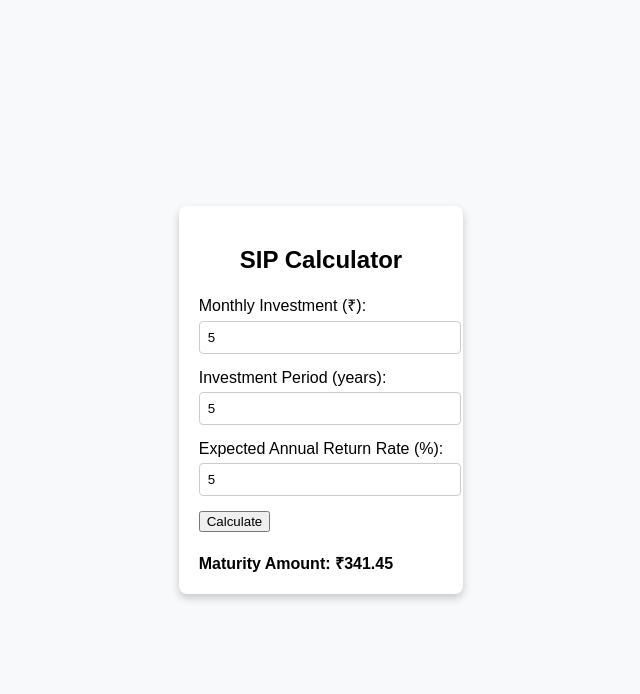
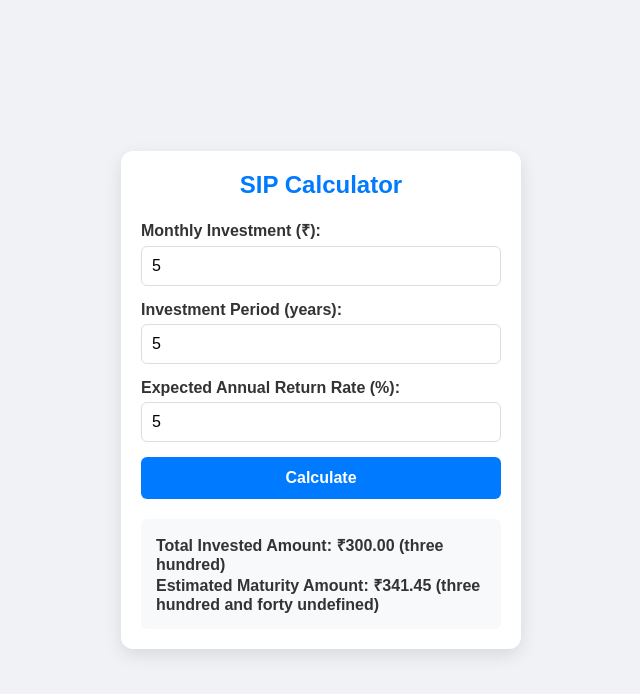
Before and after one commit to aniketsng/sip, a plain HTML site: page index.html in a window 1280 px wide. Both pictures are taken after typing "5", "5", "5" into the empty fields and a click on the button "Calculate". Shown: the whole page, without its empty margins (319-959 px from the left). Drawn offline with Linux system fonts and the light colour scheme.

Commit message:
Update index.html

```diff
--- a/index.html
+++ b/index.html
@@ -5,41 +5,81 @@
   <meta name="viewport" content="width=device-width, initial-scale=1.0">
   <title>SIP Calculator</title>
   <style>
+    /* Basic Reset */
+    * {
+      box-sizing: border-box;
+      margin: 0;
+      padding: 0;
+      font-family: Arial, sans-serif;
+    }
+    /* Body and Calculator Container */
     body {
-      font-family: Arial, sans-serif;
       display: flex;
       justify-content: center;
       align-items: center;
       min-height: 100vh;
-      margin: 0;
-      background-color: #f8f9fa;
+      background-color: #f0f2f5;
+      color: #333;
     }
     .calculator {
+      width: 100%;
       max-width: 400px;
       padding: 20px;
-      background-color: white;
-      border-radius: 8px;
-      box-shadow: 0 4px 8px rgba(0, 0, 0, 0.2);
+      background-color: #ffffff;
+      border-radius: 12px;
+      box-shadow: 0 6px 18px rgba(0, 0, 0, 0.1);
     }
     .calculator h2 {
       text-align: center;
+      color: #007bff;
+      margin-bottom: 20px;
     }
+    /* Form Styles */
     .form-group {
       margin-bottom: 15px;
     }
     .form-group label {
       display: block;
       margin-bottom: 5px;
+      font-weight: bold;
     }
     .form-group input {
       width: 100%;
-      padding: 8px;
-      border: 1px solid #ccc;
-      border-radius: 4px;
+      padding: 10px;
+      border: 1px solid #ddd;
+      border-radius: 6px;
+      font-size: 16px;
     }
+    .form-group input:focus {
+      outline: none;
+      border-color: #007bff;
+      box-shadow: 0 0 5px rgba(0, 123, 255, 0.3);
+    }
+    /* Button Styles */
+    button {
+      width: 100%;
+      padding: 12px;
+      background-color: #007bff;
+      color: #fff;
+      font-size: 16px;
+      font-weight: bold;
+      border: none;
+      border-radius: 6px;
+      cursor: pointer;
+      transition: background-color 0.3s ease;
+    }
+    button:hover {
+      background-color: #0056b3;
+    }
+    /* Result Styles */
     .result {
       margin-top: 20px;
+      padding: 15px;
+      background-color: #f8f9fa;
+      border-radius: 6px;
+      font-size: 16px;
       font-weight: bold;
+      color: #333;
     }
   </style>
 </head>
@@ -72,9 +112,52 @@
     const months = investmentPeriod * 12;
     const monthlyRate = expectedReturn / 12;
 
+    // Total Invested Amount
+    const investedAmount = monthlyInvestment * months;
+
+    // Maturity Amount Calculation using Future Value of an Annuity formula
     const maturityAmount = monthlyInvestment * ((Math.pow(1 + monthlyRate, months) - 1) / monthlyRate) * (1 + monthlyRate);
 
-    document.getElementById("result").innerHTML = `Maturity Amount: ₹${maturityAmount.toFixed(2)}`;
+    // Convert numbers to words
+    document.getElementById("result").innerHTML = `
+      Total Invested Amount: ₹${investedAmount.toFixed(2)} (${convertToWords(investedAmount)})<br>
+      Estimated Maturity Amount: ₹${maturityAmount.toFixed(2)} (${convertToWords(maturityAmount)})
+    `;
+  }
+
+  function convertToWords(num) {
+    const units = ["", "one", "two", "three", "four", "five", "six", "seven", "eight", "nine"];
+    const teens = ["", "eleven", "twelve", "thirteen", "fourteen", "fifteen", "sixteen", "seventeen", "eighteen", "nineteen"];
+    const tens = ["", "ten", "twenty", "thirty", "forty", "fifty", "sixty", "seventy", "eighty", "ninety"];
+    const scales = ["", "thousand", "lakh", "crore", "arab", "kharab", "nil", "padma", "shankh"];
+
+    if (num === 0) return "zero";
+    let words = "";
+
+    function getPartInWords(number) {
+      if (number < 10) return units[number];
+      if (number < 20) return teens[number - 10];
+      if (number < 100) return tens[Math.floor(number / 10)] + " " + units[number % 10];
+      return units[Math.floor(number / 100)] + " hundred " + (number % 100 === 0 ? "" : "and " + getPartInWords(number % 100));
+    }
+
+    let scaleIndex = 0;
+    while (num > 0) {
+      let part;
+      if (scaleIndex === 0) {
+        part = num % 1000;
+        num = Math.floor(num / 1000);
+      } else {
+        part = num % 100;
+        num = Math.floor(num / 100);
+      }
+
+      if (part !== 0) {
+        words = getPartInWords(part) + " " + scales[scaleIndex] + " " + words;
+      }
+      scaleIndex++;
+    }
+    return words.trim();
   }
 </script>
 
```
